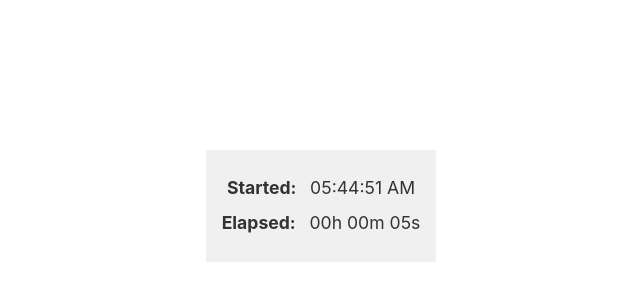
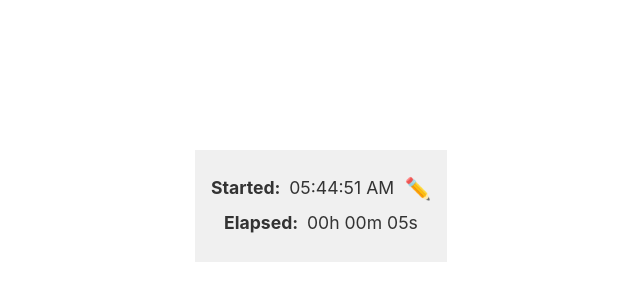
Before and after one commit to tobiasorstad/arbeidstid, a Svelte app: page / in a window 1280 px wide. Shown: the part 194-494 px from the top of the page, without its empty margins (319-959 px from the left). Built offline with nearby package versions, Linux system fonts and the light colour scheme.

Commit message:
Støtte for endring av tidspunkt

```diff
--- a/src/App.svelte
+++ b/src/App.svelte
@@ -4,6 +4,32 @@
   let startTime: Date;
   let currentTime: Date = new Date();
   let intervalId: NodeJS.Timeout;
+  let selectedTime: string = ''; // Variable to hold the selected time string from the input
+  let editingStartTime: boolean = false; // Variable to control visibility of time picker
+
+  // Function to toggle the editing state
+  function toggleEditing() {
+    editingStartTime = !editingStartTime;
+    if (editingStartTime && startTime) {
+      // Initialize selectedTime with the current startTime when editing starts
+      const hours = startTime.getHours().toString().padStart(2, '0');
+      const minutes = startTime.getMinutes().toString().padStart(2, '0');
+      selectedTime = `${hours}:${minutes}`;
+    }
+  }
+
+  // Function to update the start time based on the selected time input
+  function updateStartTime() {
+    if (selectedTime) {
+      const [hours, minutes] = selectedTime.split(':').map(Number);
+      const today = new Date();
+      // Create a new Date object with today's date and the selected time
+      const newStartTime = new Date(today.getFullYear(), today.getMonth(), today.getDate(), hours, minutes, 0);
+      startTime = newStartTime;
+      localStorage.setItem('startTime', startTime.toISOString());
+      editingStartTime = false; // Hide time picker after updating
+    }
+  }
 
   onMount(() => {
     const storedStartTime = localStorage.getItem('startTime');
@@ -74,7 +100,17 @@
 <main>
   {#if startTime}
     <div class="time-info">
-      <p><strong>Started:</strong> {formatTime(startTime)}</p>
+      <p>
+        <strong>Started:</strong>
+        {#if !editingStartTime}
+          {formatTime(startTime)}
+          <button on:click={toggleEditing}>✏️</button>
+        {:else}
+          <input type="time" id="startTime" bind:value={selectedTime}>
+          <button on:click={updateStartTime}>✔️</button>
+          <button on:click={toggleEditing}>❌</button>
+        {/if}
+      </p>
       <p><strong>Elapsed:</strong> {formatDuration(startTime, currentTime)}</p>
     </div>
   {:else}
@@ -99,11 +135,25 @@
   .time-info p {
     margin: 0.5em 0;
     font-size: 1.1em; /* Slightly larger font for clarity */
+    display: flex; /* Use flexbox to align items in the paragraph */
+    align-items: center; /* Vertically align items */
+    justify-content: center; /* Center items horizontally */
   }
 
   .time-info strong {
     margin-right: 0.5em;
   }
+
+  .time-info button {
+    background: none;
+    border: none;
+    margin-left: 0.5em; /* Adjust margin for icon spacing */
+    padding: 0; /* Remove padding for a cleaner icon look */
+    font-size: 1.2em; /* Increase font size for better icon visibility */
+    cursor: pointer;
+    color: inherit; /* Ensure icons use the parent text color */
+  }
+
 
   /* Remove default body margin if any, to ensure main fills the window */
   :global(body) {
```
